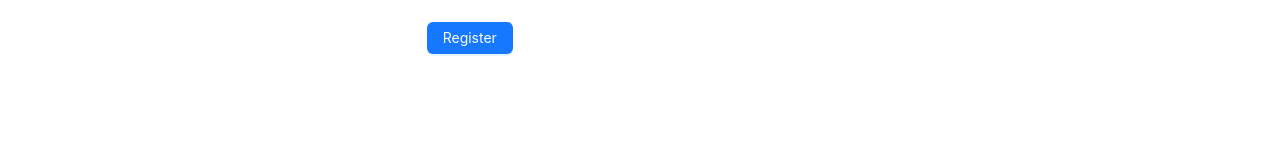
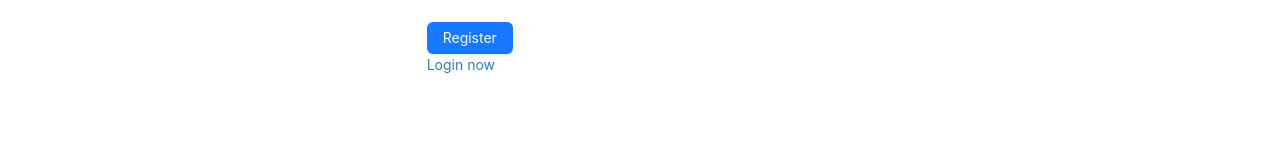
Before and after one commit to HuuDungg/learnReact, a React (Vite) app: page /register in a window 1280 px wide. Shown: the part 368-512 px from the top of the page. Built offline with nearby package versions, Linux system fonts and the light colour scheme.

Commit message:
finish function of login

```diff
--- a/src/components/page/login.jsx
+++ b/src/components/page/login.jsx
@@ -80,7 +80,7 @@ const LoginPage = () =>{
 
                         <Row justify={"center"}>
                             <Col xs={24} md={8}>
-                                <Link to={"/register"}>Sign Up now</Link>
+                                <Link to={"/register"}>Register now</Link>
                             </Col>
                         </Row>
                 </Form>
--- a/src/components/page/register.jsx
+++ b/src/components/page/register.jsx
@@ -1,10 +1,20 @@
 import Header from "../layout/header"
 import Footer from "../layout/footer"
-import { Button, Input, Form, Row, Col } from "antd"
+import { Button, Input, Form, Row, Col, message } from "antd"
+import { Link, useNavigate } from "react-router-dom"
+import { registerUserApi } from "../../service/api.service"
 const RegisterPage = () =>{
     const [firstForm] = Form.useForm()
-    const onFinish = (values) => {
-        console.log('Success:', values);
+    const navigate = useNavigate()
+    const onFinish = async (values) => {
+        console.log(values)
+        const res = await registerUserApi(values.fullName, values.email, values.password, values.phone)
+        if(res.data){
+            message.success("register successfuly")
+            navigate('/login')
+        }else{
+            message.error("something went wrong")
+        }
       };
       const onFinishFailed = (errorInfo) => {
         console.log('Failed:', errorInfo);
@@ -94,6 +104,12 @@ const RegisterPage = () =>{
                 </Col>
             </Row>
 
+            <Row justify={"center"}>
+                <Col xs={24} md={8}>
+                    <Link to={"/login"}>Login now</Link>
+                </Col>
+            </Row>
+
         </Form>
         <Footer></Footer>
         </>
--- a/src/service/api.service.jsx
+++ b/src/service/api.service.jsx
@@ -42,6 +42,17 @@ const fetchAllUser = (current, pageSize) =>{
     return axios.get(URL_BACKEND)
 }
 
+const registerUserApi = (fullName, email, password, phone)=>{
+    const URL_BACKEND = '/api/v1/user/register'
+    const data = {
+        fullName,
+        email,
+        password,
+        phone
+    }
+    return axios.post(URL_BACKEND, data)
+}
+
 const handleUploadFile = (file, folder) =>{
     let config = {
         headers: {
@@ -59,4 +70,4 @@ const handleUploadFile = (file, folder) =>{
 }
 
 
-export{createUserApi, fetchAllUser, updateUserApi, deleteUserApi, handleUploadFile, updateAvatarUserApi}
+export{createUserApi, fetchAllUser, updateUserApi, deleteUserApi, handleUploadFile, updateAvatarUserApi, registerUserApi}
```
